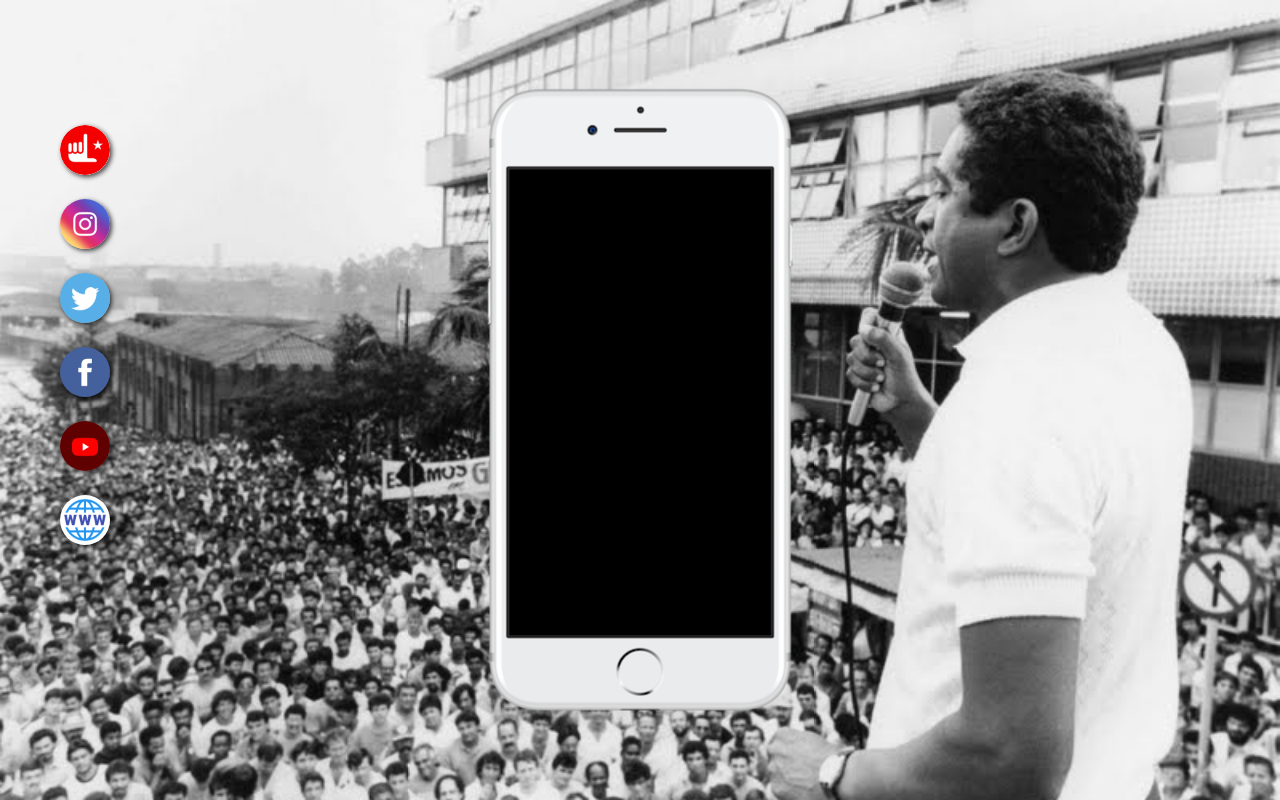
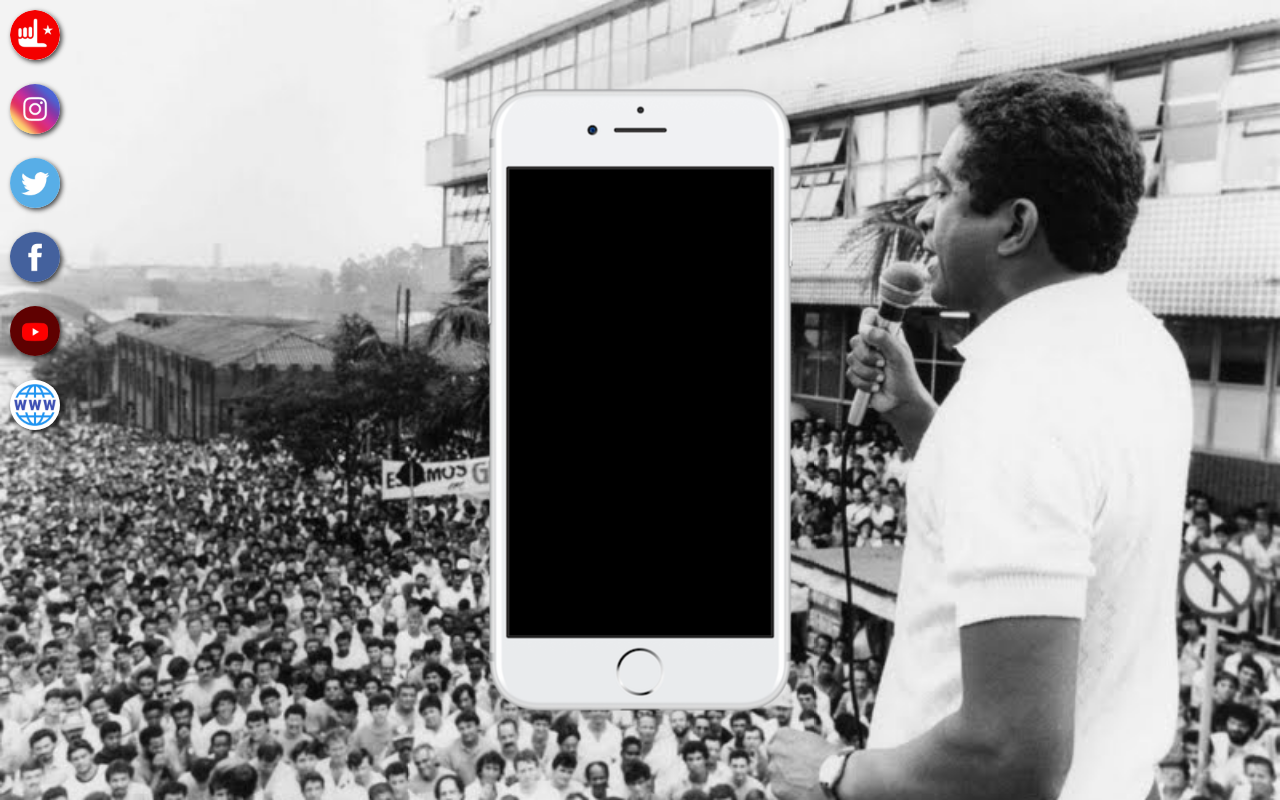
Before and after one commit to HugoSantanaSilva/Redes_Sociais_Pai, a plain HTML site: page index.html in a window 1280 px wide. Drawn offline with Linux system fonts and the light colour scheme.

Commit message:
Update style.css

```diff
--- a/Estilos/style.css
+++ b/Estilos/style.css
@@ -47,9 +47,7 @@ main {
 }
 
 #redes-sociais{
-    position: absolute;
-    top: 115px;
-    left: 50px;
+   text-align: left;
 
 }
 
```
